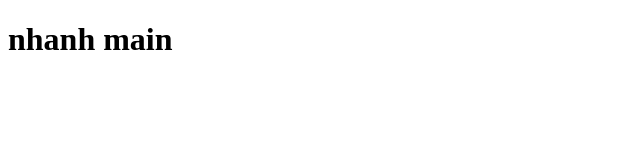
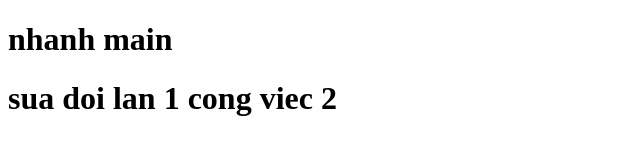
Before and after one commit to HuynhThangVN/duan-5, a plain HTML site: page index.html in a window 1280 px wide. Shown: the whole page, without its empty margins (0-640 px from the left). Drawn offline with Linux system fonts and the light colour scheme.

Commit message:
1. sua doi lan 11 cv2

```diff
--- a/index.html
+++ b/index.html
@@ -7,5 +7,6 @@
   </head>
   <body>
     <h1>nhanh main</h1>
+    <h1>sua doi lan 1 cong viec 2</h1>
   </body>
 </html>
```
